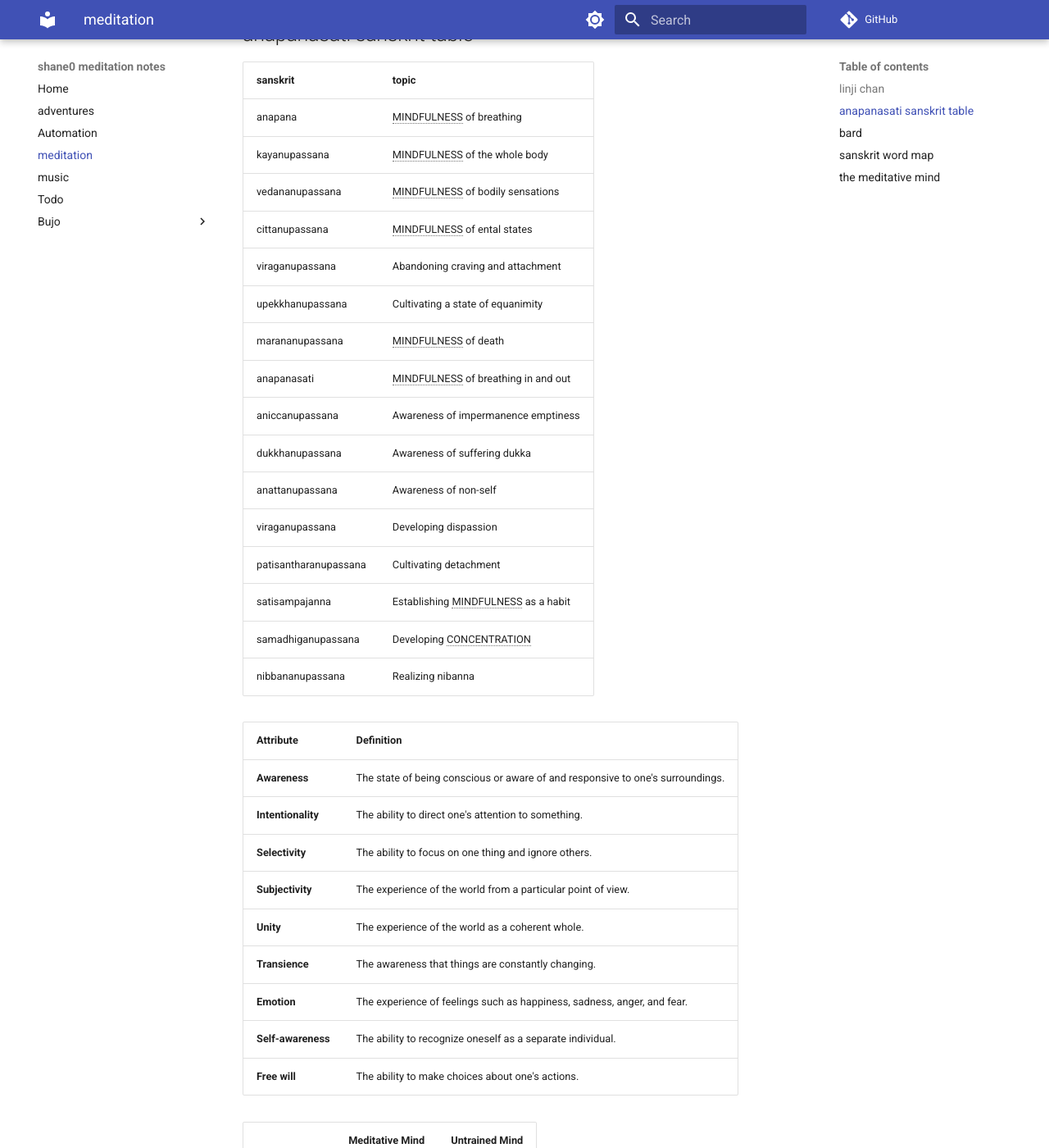
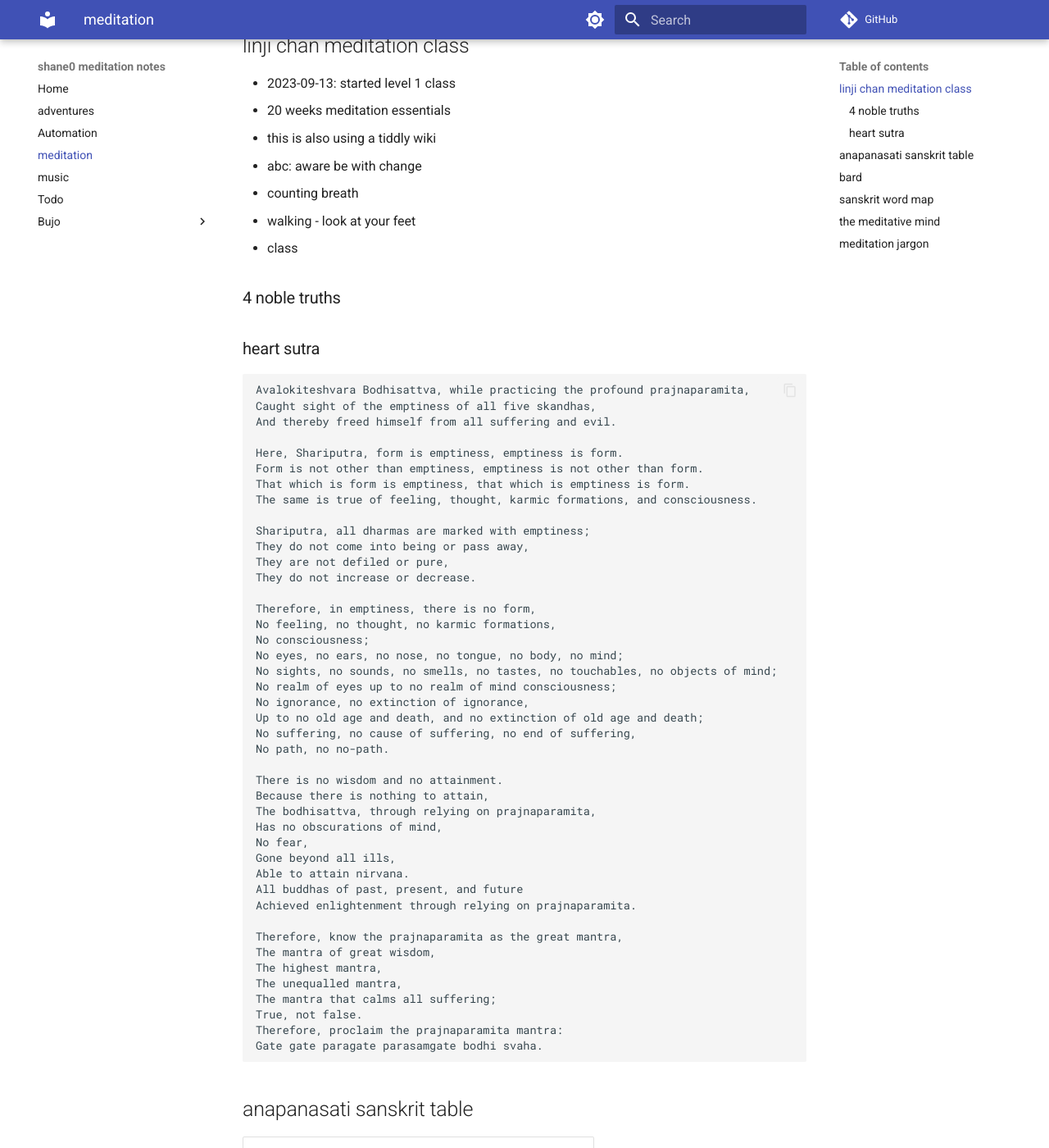
Before and after one commit to shane0/shane0.github.io, an MkDocs documentation site: the page built from docs/meditation.md, in a window 1280 px wide and 1400 px high, scrolled down 570 px. Shown: the whole window at 82% size. Built offline with MkDocs 1.6.1 and Material for MkDocs 9.7.7, drawn with Linux system fonts in a browser that asks for light colours; comment, search, counter and statistics services are not loaded; the version menu is left out; some of the changed text lies outside the part shown.

Commit message:
'jargon'

````diff
--- a/docs/meditation.md
+++ b/docs/meditation.md
@@ -13,11 +13,72 @@
     - [daily slide](../daily.html)
     - [noble truths slide](../noble.html)
 
+!!! info
+
+    - currently taking a 20 week chan meditation class: chung tai linji lineage
+    - reading a soto zen book: zen illustrated
+
 ----
 
-## linji chan
+## linji chan meditation class
 
-- just started, using a tiddly wiki for now
+- 2023-09-13: started level 1 class
+- 20 weeks meditation essentials
+- this is also using a tiddly wiki
+- abc: aware be with change
+- counting breath
+- walking - look at your feet
+- class
+
+### 4 noble truths
+
+### heart sutra
+
+```text
+Avalokiteshvara Bodhisattva, while practicing the profound prajnaparamita,
+Caught sight of the emptiness of all five skandhas,
+And thereby freed himself from all suffering and evil.
+
+Here, Shariputra, form is emptiness, emptiness is form.
+Form is not other than emptiness, emptiness is not other than form.
+That which is form is emptiness, that which is emptiness is form.
+The same is true of feeling, thought, karmic formations, and consciousness.
+
+Shariputra, all dharmas are marked with emptiness;
+They do not come into being or pass away,
+They are not defiled or pure,
+They do not increase or decrease.
+
+Therefore, in emptiness, there is no form,
+No feeling, no thought, no karmic formations,
+No consciousness;
+No eyes, no ears, no nose, no tongue, no body, no mind;
+No sights, no sounds, no smells, no tastes, no touchables, no objects of mind;
+No realm of eyes up to no realm of mind consciousness;
+No ignorance, no extinction of ignorance,
+Up to no old age and death, and no extinction of old age and death;
+No suffering, no cause of suffering, no end of suffering,
+No path, no no-path.
+
+There is no wisdom and no attainment.
+Because there is nothing to attain,
+The bodhisattva, through relying on prajnaparamita,
+Has no obscurations of mind,
+No fear,
+Gone beyond all ills,
+Able to attain nirvana.
+All buddhas of past, present, and future
+Achieved enlightenment through relying on prajnaparamita.
+
+Therefore, know the prajnaparamita as the great mantra,
+The mantra of great wisdom,
+The highest mantra,
+The unequalled mantra,
+The mantra that calms all suffering;
+True, not false.
+Therefore, proclaim the prajnaparamita mantra:
+Gate gate paragate parasamgate bodhi svaha.
+```
 
 ## anapanasati sanskrit table
 
@@ -68,9 +129,9 @@
 
 anapanasati (अनापानसति) is a compound word made up of these three parts
 
-* "ana" (अन) means "in-breath"
-* "apana" (अपान) means "out-breath"
-* "sati" (सति) means "mindfulness" or "awareness"
+- "ana" (अन) means "in-breath"
+- "apana" (अपान) means "out-breath"
+- "sati" (सति) means "mindfulness" or "awareness"
 
 it refers to the buddhist practice of mindfulness meditation focused on the breath, specifically the sensations of the in-breath and out-breath
 
@@ -100,62 +161,62 @@
 
 ---
 
-* "anapana" (अनापान) - compound word made up of:
-  * "ana" (अन) - prefix meaning "in-breath"
-  * "apana" (अपान) - prefix meaning "out-breath"
+- "anapana" (अनापान) - compound word made up of:
+  - "ana" (अन) - prefix meaning "in-breath"
+  - "apana" (अपान) - prefix meaning "out-breath"
 
 ---
 
-* "kayanupassana" (कायानुपस्सना) - compound word made up of:
-  * "kaya" (काय) - root meaning "body"
-  * "anupassana" (अनुपस्सना) - suffix meaning "observation"
+- "kayanupassana" (कायानुपस्सना) - compound word made up of:
+  - "kaya" (काय) - root meaning "body"
+  - "anupassana" (अनुपस्सना) - suffix meaning "observation"
 
 ---
 
-* "vedananupassana" (वेदनानुपस्सना) - compound word made up of:
-  * "vedana" (वेदना) - root meaning "sensation"
-  * "anupassana" (अनुपस्सना) - suffix meaning "observation"
+- "vedananupassana" (वेदनानुपस्सना) - compound word made up of:
+  - "vedana" (वेदना) - root meaning "sensation"
+  - "anupassana" (अनुपस्सना) - suffix meaning "observation"
 
 ---
 
-* "cittanupassana" (चित्तानुपस्सना) - compound word made up of:
-  * "citta" (चित्त) - root meaning "mind"
-  * "anupassana" (अनुपस्सना) - suffix meaning "observation"
+- "cittanupassana" (चित्तानुपस्सना) - compound word made up of:
+  - "citta" (चित्त) - root meaning "mind"
+  - "anupassana" (अनुपस्सना) - suffix meaning "observation"
 
 ---
 
-* "viraganupassana" (विरागानुपस्सना) - compound word made up of:
-  * "viraga" (विराग) - root meaning "dispassion"
-  * "anupassana" (अनुपस्सना) - suffix meaning "observation"
+- "viraganupassana" (विरागानुपस्सना) - compound word made up of:
+  - "viraga" (विराग) - root meaning "dispassion"
+  - "anupassana" (अनुपस्सना) - suffix meaning "observation"
 
 ---
 
-* "upekkhanupassana" (उपेक्खानुपस्सना) - compound word made up of:
-  * "upekkha" (उपेक्खा) - root meaning "equanimity"
-  * "anupassana" (अनुपस्सना) - suffix meaning "observation"
+- "upekkhanupassana" (उपेक्खानुपस्सना) - compound word made up of:
+  - "upekkha" (उपेक्खा) - root meaning "equanimity"
+  - "anupassana" (अनुपस्सना) - suffix meaning "observation"
 
 ---
 
-* "marananupassana" (मरणानुपस्सना) - compound word made up of:
-  * "marana" (मरण) - root meaning "death"
-  * "anupassana" (अनुपस्सना) - suffix meaning "observation"
+- "marananupassana" (मरणानुपस्सना) - compound word made up of:
+  - "marana" (मरण) - root meaning "death"
+  - "anupassana" (अनुपस्सना) - suffix meaning "observation"
 
 ---
 
-* "anapana-sati" (अनापानसति) - compound word made up of:
-  * "anapana" (अनापान) - as described above
-  * "sati" (सति) - root meaning "mindfulness" or "awareness"
+- "anapana-sati" (अनापानसति) - compound word made up of:
+  - "anapana" (अनापान) - as described above
+  - "sati" (सति) - root meaning "mindfulness" or "awareness"
 
 ---
 
-* "aniccanupassana" (अनिच्चानुपस्सना) - compound word made up of:
-  * "anicca" (अनिच्चा) - root meaning "impermanence"
-  * "anupassana" (अनुपस्सना) - suffix meaning "observation"
+- "aniccanupassana" (अनिच्चानुपस्सना) - compound word made up of:
+  - "anicca" (अनिच्चा) - root meaning "impermanence"
+  - "anupassana" (अनुपस्सना) - suffix meaning "observation"
 
 ---
 
-* "dukkhanupassana" (दुक्खानुपस्सना) - compound word made up of:
-  * "dukkha" (दुक्ख)
+- "dukkhanupassana" (दुक्खानुपस्सना) - compound word made up of:
+  - "dukkha" (दुक्ख)
 
 ---
 
@@ -216,3 +277,9 @@
 | Equanimity          | Upeksha  |
 
 --8<-- "snippets/meditative.md"
+
+## meditation jargon
+
+- hover the mouse over a term
+
+-8<- "snippets/jargon.md"
--- /dev/null
+++ b/snippets/jargon.md
@@ -0,0 +1 @@
+DUKKHA SAMUDAYA MAHAYANA YOGACARA MINDFUL MINDFULNESS CONCENTRATION IMPERMANENCE EMPTINESS UPEKKHA PRAJNA FORM
````
